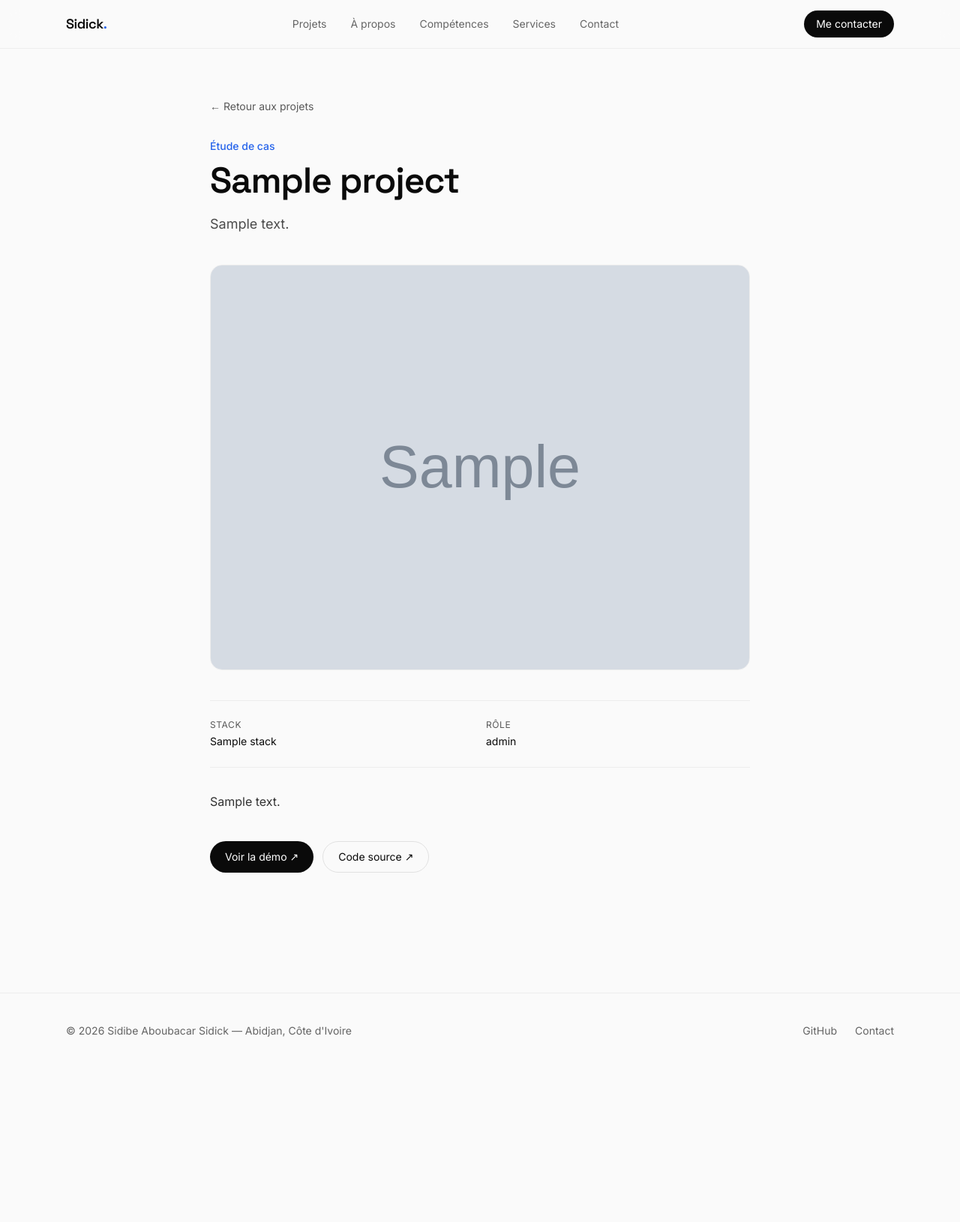
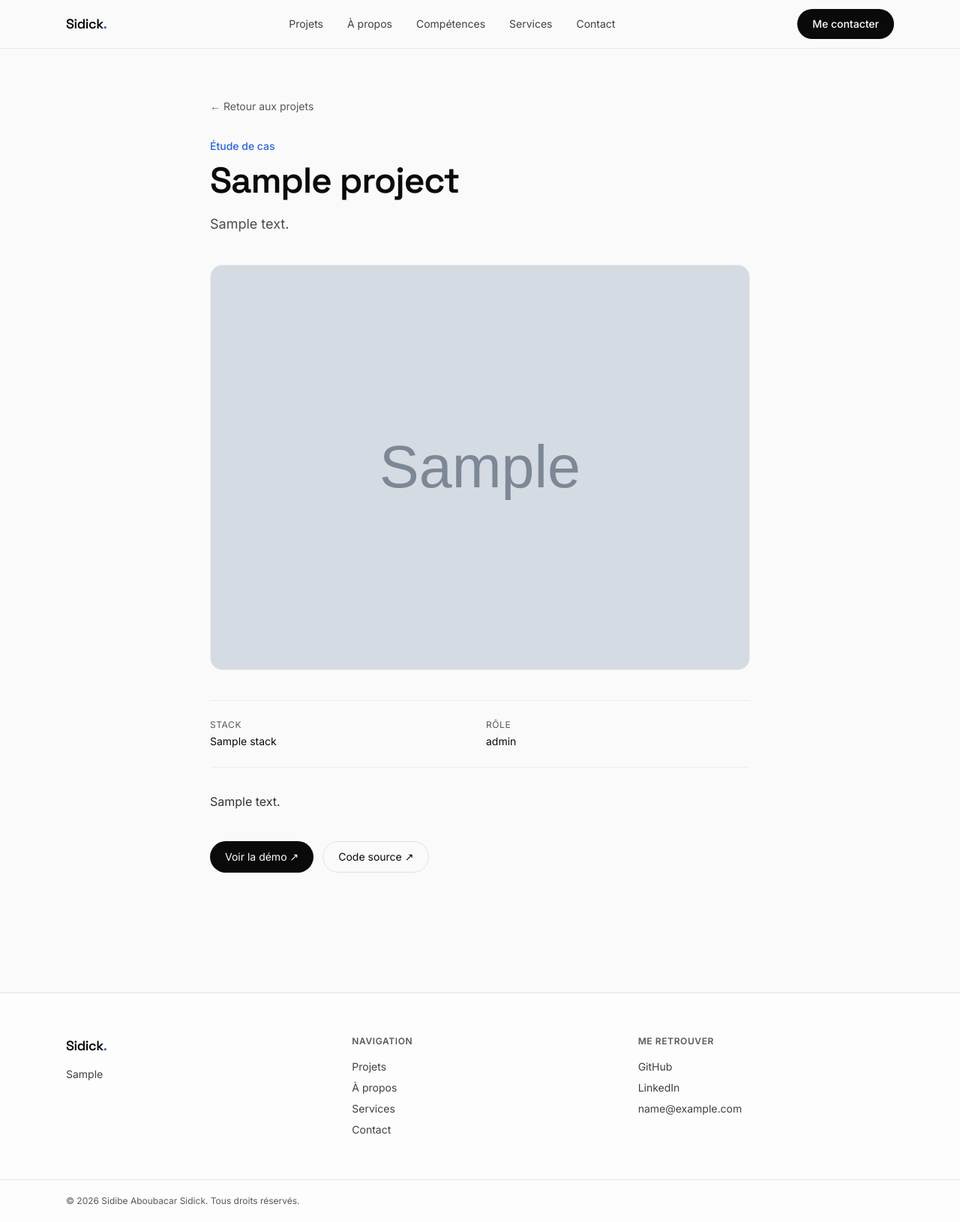
Before and after one commit to sidibeaboubacarsidick6-hub/portfolio, a Django app: template templates/core/project_detail.html in a window 1280 px wide. Shown: the whole page at 75% size. Before the commit the page ends 1383 px from the top, so only its background shows below. Run offline with Django 5.2, Linux system fonts and the light colour scheme; the template is opened without the code that fills it: most values are stand-ins (such as "Sample title", 1, 10 or a date in 2020); grey boxes marked "Sample" are stand-in pictures; style sheets or scripts are compiled from the project's sources.

Commit message:
feat(design): navigation, pied de page et Open Graph

```diff
--- a/templates/base.html
+++ b/templates/base.html
@@ -1,4 +1,4 @@
-{% load static %}
+{% load static %}{% url 'core:home' as home_url %}
 <!DOCTYPE html>
 <html lang="fr">
 <head>
@@ -11,70 +11,92 @@
   <link rel="canonical" href="{% block canonical_url %}{{ request.scheme }}://{{ request.get_host }}{{ request.path }}{% endblock %}">
 
   <meta property="og:type" content="website">
+  <meta property="og:locale" content="fr_FR">
   <meta property="og:site_name" content="Sidibe Aboubacar Sidick">
   <meta property="og:title" content="{% block og_title %}Sidibe Aboubacar Sidick — Développeur Full-Stack{% endblock %}">
   <meta property="og:description" content="{% block og_description %}Portfolio de Sidibe Aboubacar Sidick, développeur full-stack junior basé en Côte d'Ivoire.{% endblock %}">
   <meta property="og:url" content="{% block og_url %}{{ request.scheme }}://{{ request.get_host }}{{ request.path }}{% endblock %}">
-  <meta name="twitter:card" content="summary_large_image">
+  {% block og_image %}{% endblock %}
+  <meta name="twitter:card" content="{% block twitter_card %}summary{% endblock %}">
 
   <link rel="preconnect" href="https://fonts.googleapis.com">
   <link rel="preconnect" href="https://fonts.gstatic.com" crossorigin>
   <link href="https://fonts.googleapis.com/css2?family=Inter:wght@400;500;600;700&family=Space+Grotesk:wght@500;600;700&display=swap" rel="stylesheet">
   <link rel="stylesheet" href="{% static 'css/output.css' %}?v={{ STATIC_VERSION }}">
+  {% block extra_head %}{% endblock %}
 </head>
 <body class="min-h-screen flex flex-col bg-bg text-ink font-body antialiased">
-  <a href="#main" class="sr-only focus:not-sr-only focus:absolute focus:top-2 focus:left-2 focus:z-50 focus:rounded-lg focus:bg-ink focus:px-4 focus:py-2 focus:text-white">Aller au contenu</a>
+  <a href="#main" class="sr-only focus:not-sr-only focus:absolute focus:left-2 focus:top-2 focus:z-50 focus:rounded-lg focus:bg-ink focus:px-4 focus:py-2 focus:text-white">Aller au contenu</a>
 
-  <header class="sticky top-0 z-50 border-b border-black/5 bg-bg/80 backdrop-blur-md">
-    <nav class="max-w-6xl mx-auto px-6 h-16 flex items-center justify-between">
-      <a href="/" class="font-display font-semibold text-lg tracking-tight">Sidick<span class="text-accent">.</span></a>
+  <header class="sticky top-0 z-50 border-b border-line bg-bg/80 backdrop-blur-md">
+    <nav class="container-page flex h-16 items-center justify-between" aria-label="Navigation principale">
+      <a href="{{ home_url }}" class="font-display text-lg font-semibold tracking-tight">Sidick<span class="text-accent">.</span></a>
 
-      <ul class="hidden md:flex items-center gap-8 text-sm">
-        <li><a href="#projets" class="text-black/60 hover:text-ink transition">Projets</a></li>
-        <li><a href="#apropos" class="text-black/60 hover:text-ink transition">À propos</a></li>
-        <li><a href="#competences" class="text-black/60 hover:text-ink transition">Compétences</a></li>
-        <li><a href="#services" class="text-black/60 hover:text-ink transition">Services</a></li>
-        <li><a href="#contact" class="text-black/60 hover:text-ink transition">Contact</a></li>
+      <ul class="hidden items-center gap-8 text-sm md:flex">
+        <li><a href="{{ home_url }}#projets" class="text-ink-soft transition hover:text-ink">Projets</a></li>
+        <li><a href="{{ home_url }}#apropos" class="text-ink-soft transition hover:text-ink">À propos</a></li>
+        <li><a href="{{ home_url }}#competences" class="text-ink-soft transition hover:text-ink">Compétences</a></li>
+        <li><a href="{{ home_url }}#services" class="text-ink-soft transition hover:text-ink">Services</a></li>
+        <li><a href="{{ home_url }}#contact" class="text-ink-soft transition hover:text-ink">Contact</a></li>
       </ul>
 
-      <a href="#contact" class="hidden md:inline-flex items-center rounded-full bg-ink text-white text-sm px-4 py-2 hover:bg-accent transition">Me contacter</a>
+      <a href="{{ home_url }}#contact" class="btn btn-primary hidden !px-5 !py-2.5 md:inline-flex">Me contacter</a>
 
       <button id="menu-toggle" type="button"
-              class="md:hidden inline-flex items-center justify-center h-10 w-10 rounded-lg border border-black/10 hover:border-accent hover:text-accent transition"
+              class="inline-flex h-11 w-11 items-center justify-center rounded-lg border border-line transition hover:border-accent hover:text-accent md:hidden"
               aria-label="Ouvrir le menu" aria-expanded="false" aria-controls="mobile-menu">
         <svg id="menu-icon-open" class="h-5 w-5" viewBox="0 0 24 24" fill="none" stroke="currentColor" stroke-width="2" stroke-linecap="round" stroke-linejoin="round" aria-hidden="true"><path d="M3 6h18M3 12h18M3 18h18"/></svg>
-        <svg id="menu-icon-close" class="h-5 w-5 hidden" viewBox="0 0 24 24" fill="none" stroke="currentColor" stroke-width="2" stroke-linecap="round" stroke-linejoin="round" aria-hidden="true"><path d="M6 6l12 12M6 18L18 6"/></svg>
+        <svg id="menu-icon-close" class="hidden h-5 w-5" viewBox="0 0 24 24" fill="none" stroke="currentColor" stroke-width="2" stroke-linecap="round" stroke-linejoin="round" aria-hidden="true"><path d="M6 6l12 12M6 18L18 6"/></svg>
       </button>
     </nav>
 
-    <div id="mobile-menu" class="md:hidden hidden absolute top-full left-0 right-0 border-t border-black/5 bg-bg shadow-xl">
-      <ul class="max-w-6xl mx-auto px-6 py-4 space-y-1 text-sm">
-        <li><a href="#projets" class="block py-2 text-black/70 hover:text-accent transition">Projets</a></li>
-        <li><a href="#apropos" class="block py-2 text-black/70 hover:text-accent transition">À propos</a></li>
-        <li><a href="#competences" class="block py-2 text-black/70 hover:text-accent transition">Compétences</a></li>
-        <li><a href="#services" class="block py-2 text-black/70 hover:text-accent transition">Services</a></li>
-        <li><a href="#contact" class="block py-2 text-black/70 hover:text-accent transition">Contact</a></li>
+    <div id="mobile-menu" class="absolute left-0 right-0 top-full hidden border-t border-line bg-bg shadow-xl md:hidden">
+      <ul class="container-page space-y-1 py-4 text-sm">
+        <li><a href="{{ home_url }}#projets" class="block py-3 text-ink-soft transition hover:text-accent">Projets</a></li>
+        <li><a href="{{ home_url }}#apropos" class="block py-3 text-ink-soft transition hover:text-accent">À propos</a></li>
+        <li><a href="{{ home_url }}#competences" class="block py-3 text-ink-soft transition hover:text-accent">Compétences</a></li>
+        <li><a href="{{ home_url }}#services" class="block py-3 text-ink-soft transition hover:text-accent">Services</a></li>
+        <li><a href="{{ home_url }}#contact" class="block py-3 font-medium text-accent">Me contacter →</a></li>
       </ul>
     </div>
   </header>
 
-  <main id="main" class="flex-1 relative">
+  <main id="main" class="relative flex-1">
     {% if content.site_background %}
-      <div class="absolute inset-0 -z-10 bg-cover bg-center bg-fixed bg-no-repeat" style="background-image: url('{{ content.site_background.url }}');"></div>
-      <div class="absolute inset-0 -z-10 bg-bg/40"></div>
+      <div class="absolute inset-0 -z-10 bg-cover bg-center bg-fixed bg-no-repeat" style="background-image: url('{{ content.site_background.url }}');" aria-hidden="true"></div>
+      <div class="absolute inset-0 -z-10 bg-bg/40" aria-hidden="true"></div>
     {% endif %}
     <div class="relative z-10">
     {% block content %}{% endblock %}
     </div>
   </main>
 
-  <footer class="border-t border-black/5 mt-24">
-    <div class="max-w-6xl mx-auto px-6 py-10 flex flex-col md:flex-row items-center justify-between gap-4 text-sm text-black/60">
-      <p>© {% now "Y" %} Sidibe Aboubacar Sidick — Abidjan, Côte d'Ivoire</p>
-      <ul class="flex gap-6">
-        <li><a href="https://github.com/sidibeaboubacarsidick6-hub" target="_blank" rel="noopener" class="hover:text-accent transition">GitHub</a></li>
-        <li><a href="#contact" class="hover:text-accent transition">Contact</a></li>
-      </ul>
+  <footer class="mt-24 border-t border-line bg-surface/60">
+    <div class="container-page grid gap-10 py-14 md:grid-cols-3">
+      <div>
+        <a href="{{ home_url }}" class="font-display text-lg font-semibold tracking-tight">Sidick<span class="text-accent">.</span></a>
+        <p class="mt-3 max-w-xs text-sm leading-6 text-ink-soft">{{ content.footer_tagline }}</p>
+      </div>
+      <nav aria-label="Pied de page">
+        <p class="text-xs font-semibold uppercase tracking-wider text-ink-muted">Navigation</p>
+        <ul class="mt-4 space-y-2 text-sm">
+          <li><a href="{{ home_url }}#projets" class="text-ink-soft transition hover:text-accent">Projets</a></li>
+          <li><a href="{{ home_url }}#apropos" class="text-ink-soft transition hover:text-accent">À propos</a></li>
+          <li><a href="{{ home_url }}#services" class="text-ink-soft transition hover:text-accent">Services</a></li>
+          <li><a href="{{ home_url }}#contact" class="text-ink-soft transition hover:text-accent">Contact</a></li>
+        </ul>
+      </nav>
+      <div>
+        <p class="text-xs font-semibold uppercase tracking-wider text-ink-muted">Me retrouver</p>
+        <ul class="mt-4 space-y-2 text-sm">
+          {% if content.github_url %}<li><a href="{{ content.github_url }}" target="_blank" rel="noopener" class="text-ink-soft transition hover:text-accent">GitHub</a></li>{% endif %}
+          {% if content.linkedin_url and content.linkedin_url != "#" %}<li><a href="{{ content.linkedin_url }}" target="_blank" rel="noopener" class="text-ink-soft transition hover:text-accent">LinkedIn</a></li>{% endif %}
+          {% if content.contact_email %}<li><a href="mailto:{{ content.contact_email }}" class="text-ink-soft transition hover:text-accent">{{ content.contact_email }}</a></li>{% endif %}
+        </ul>
+      </div>
+    </div>
+    <div class="border-t border-line">
+      <p class="container-page py-5 text-xs text-ink-muted">© {% now "Y" %} Sidibe Aboubacar Sidick. Tous droits réservés.</p>
     </div>
   </footer>
 
--- a/templates/core/project_detail.html
+++ b/templates/core/project_detail.html
@@ -5,6 +5,8 @@
 {% block description %}{{ project.summary }}{% endblock %}
 {% block og_title %}{{ project.title }} — Réalisation · Sidibe Aboubacar Sidick{% endblock %}
 {% block og_description %}{{ project.summary }}{% endblock %}
+{% block og_image %}{% if project.cover_image %}<meta property="og:image" content="{{ project.cover_image.url }}">{% endif %}{% endblock %}
+{% block twitter_card %}{% if project.cover_image %}summary_large_image{% else %}summary{% endif %}{% endblock %}
 
 {% block content %}
 <article class="max-w-3xl mx-auto px-6 pt-16 pb-16">
```
